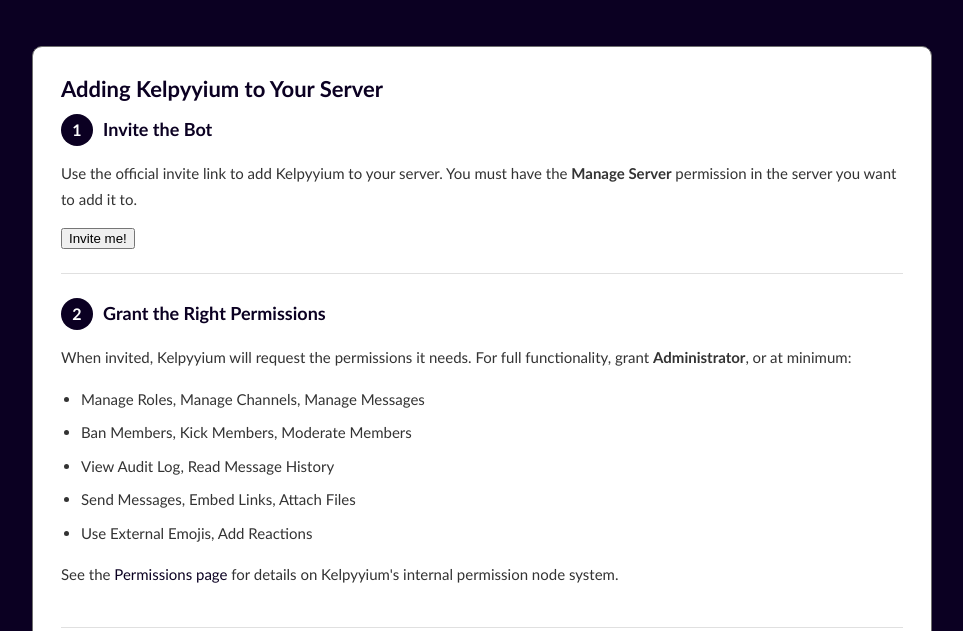
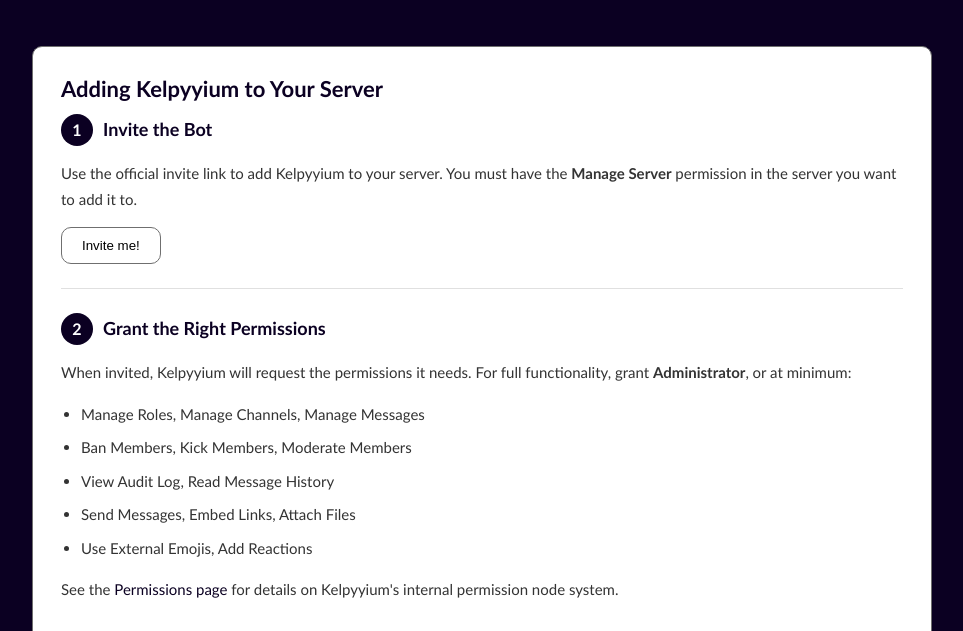
Before and after one commit to itz-winter/kelpyyium-bot, a plain HTML site: page site/setup.html in a window 1280 px wide. Shown: the part 169-800 px from the top of the page, without its empty margins (158-1121 px from the left). Drawn offline with Linux system fonts and the light colour scheme.

Commit message:
better readability

```diff
--- a/site/common.css
+++ b/site/common.css
@@ -44,14 +44,6 @@ h2 {
     border-radius: 10px;
     animation: fadeIn 0.3s ease;
 }
-
-.container button:hover {
-    background-color: #0b0022;
-    color: white;
-    cursor: pointer;
-}
-
-/* Buttons */
 .container button {
     max-width: 600px;
     margin: auto;
@@ -65,6 +57,13 @@ h2 {
     align-items: center;
     transition: all 0.3s ease;
 }
+.container button:hover {
+    background-color: #0b0022;
+    color: white;
+    cursor: pointer;
+}
+
+/* Buttons */
 .back {
     position: relative;
 }
--- a/site/setup.html
+++ b/site/setup.html
@@ -96,6 +96,24 @@
             margin-bottom: 24px;
             padding-bottom: 24px;
             border-bottom: 1px solid #e0e0e0;
+        }
+        .step button {
+            max-width: 600px;
+            margin: auto;
+            padding: 10px;
+            padding-left: 20px;
+            padding-right: 20px;
+            background-color: #ffffff;
+            border: 1px solid #6f6f6f;
+            border-radius: 10px;
+            text-align: center;
+            align-items: center;
+            transition: all 0.3s ease;
+        }
+        .step button:hover {
+            background-color: #0b0022;
+            color: white;
+            cursor: pointer;
         }
         .step:last-child {
             border-bottom: none;
```
Also changed, not shown: site/index.html (+18 -1 lines).
